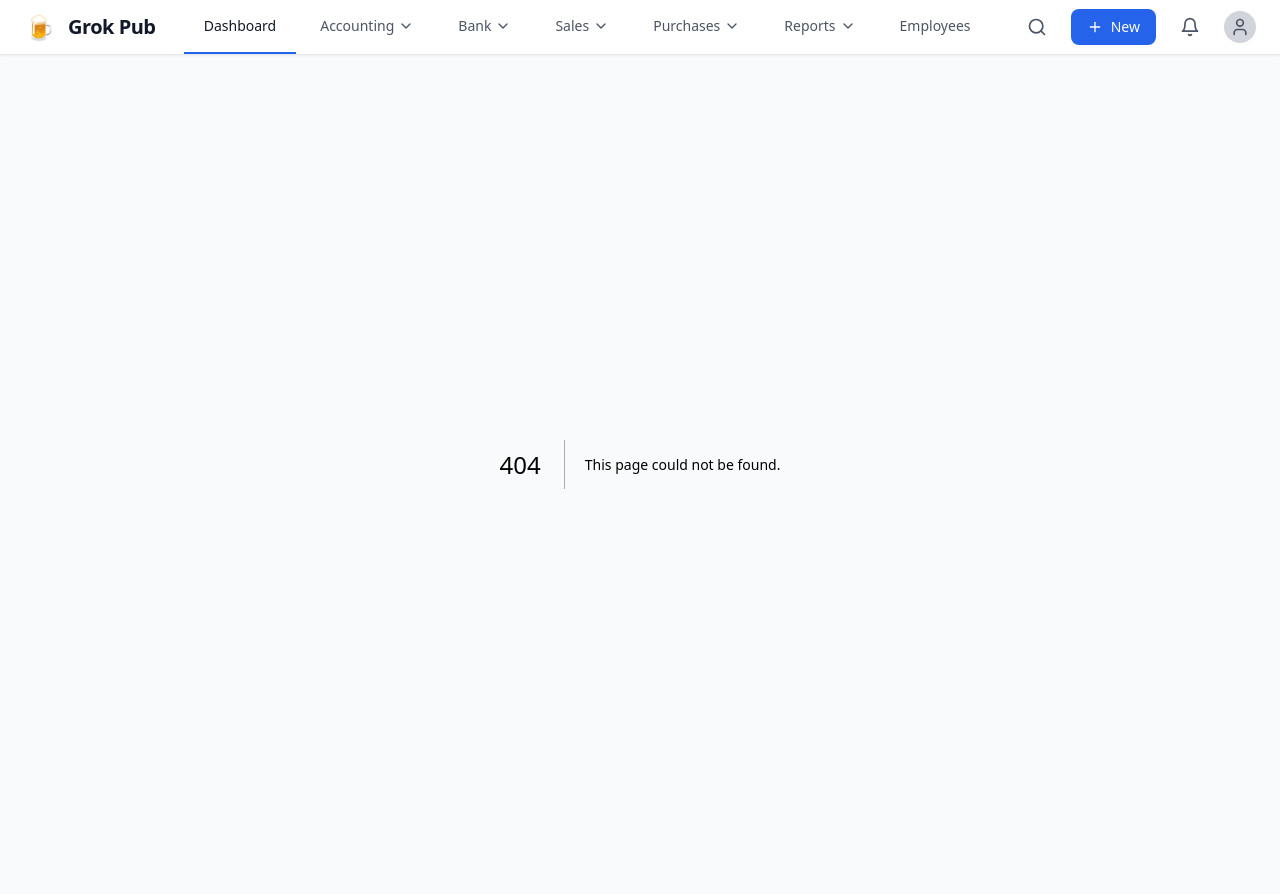
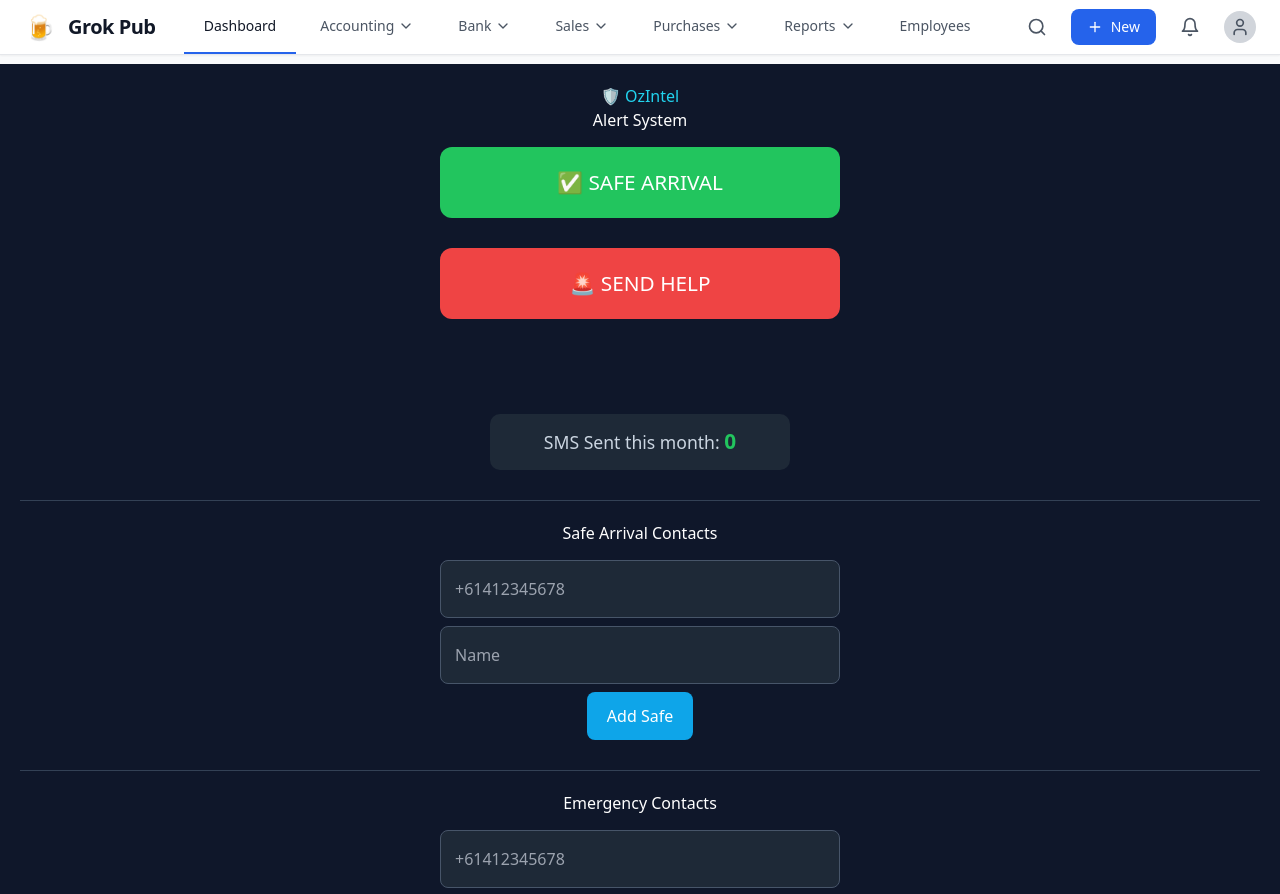
Before and after one commit to MattQuade/ozintel-minimal, a Next.js app: page / in a window 1280 px wide. Before the commit this address had no page. Shown: the top 894 px of the page. Before the commit the page ends 864 px from the top, so only its background shows below. Built offline with nearby package versions, Linux system fonts and the light colour scheme.

Commit message:
Create page.tsx

```diff
--- /dev/null
+++ b/src/app/page.tsx
@@ -0,0 +1,199 @@
+'use client';
+
+import { useState, useEffect } from 'react';
+
+type Contact = {
+  name: string;
+  phone: string;
+};
+
+export default function HomePage() {
+  const [safeContacts, setSafeContacts] = useState<Contact[]>([]);
+  const [emergencyContacts, setEmergencyContacts] = useState<Contact[]>([]);
+
+  const [safePhone, setSafePhone] = useState('');
+  const [safeName, setSafeName] = useState('');
+  const [emergencyPhone, setEmergencyPhone] = useState('');
+  const [emergencyName, setEmergencyName] = useState('');
+
+  const [status, setStatus] = useState('');
+  const [smsCount, setSmsCount] = useState(0);
+
+  useEffect(() => {
+    const loadedSafe = JSON.parse(localStorage.getItem('ozintel_safe_contacts') || '[]');
+    const loadedEmergency = JSON.parse(localStorage.getItem('ozintel_emergency_contacts') || '[]');
+    setSafeContacts(loadedSafe);
+    setEmergencyContacts(loadedEmergency);
+  }, []);
+
+  function saveContacts(safe: Contact[], emergency: Contact[]) {
+    setSafeContacts(safe);
+    setEmergencyContacts(emergency);
+    localStorage.setItem('ozintel_safe_contacts', JSON.stringify(safe));
+    localStorage.setItem('ozintel_emergency_contacts', JSON.stringify(emergency));
+  }
+
+  function addSafeContact() {
+    const phone = safePhone.trim();
+    const name = safeName.trim();
+    if (!phone || !name || phone === '+61412345678') {
+      alert("Please enter a valid phone number and name for the safe contact.");
+      return;
+    }
+    const updated = [...safeContacts, { name, phone }];
+    saveContacts(updated, emergencyContacts);
+    setSafePhone('');
+    setSafeName('');
+  }
+
+  function removeSafeContact(index: number) {
+    const updated = safeContacts.filter((_, i) => i !== index);
+    saveContacts(updated, emergencyContacts);
+  }
+
+  function addEmergencyContact() {
+    const phone = emergencyPhone.trim();
+    const name = emergencyName.trim();
+    if (!phone || !name || phone === '+61412345678') {
+      alert("Please enter a valid phone number and name for the emergency contact.");
+      return;
+    }
+    const updated = [...emergencyContacts, { name, phone }];
+    saveContacts(safeContacts, updated);
+    setEmergencyPhone('');
+    setEmergencyName('');
+  }
+
+  function removeEmergencyContact(index: number) {
+    const updated = emergencyContacts.filter((_, i) => i !== index);
+    saveContacts(safeContacts, updated);
+  }
+
+  async function sendSMSViaMessageMedia(recipientPhone: string, messageBody: string) {
+    try {
+      const response = await fetch('/api/send-sms', {
+        method: 'POST',
+        headers: { 'Content-Type': 'application/json' },
+        body: JSON.stringify({ phone: recipientPhone, message: messageBody })
+      });
+      return response.ok;
+    } catch (error) {
+      console.error("Network error connecting to SMS API:", error);
+      return false;
+    }
+  }
+
+  async function sendSafeArrival() {
+    if (safeContacts.length === 0) {
+      alert("No safe arrival contacts configured. Please add one first.");
+      return;
+    }
+
+    setStatus("Sending Safe Arrival alert via MessageMedia...");
+    let successCount = 0;
+    const message = "OzIntel Alert: I have arrived safely.";
+
+    for (const contact of safeContacts) {
+      const sent = await sendSMSViaMessageMedia(contact.phone, message);
+      if (sent) successCount++;
+    }
+
+    if (successCount > 0) {
+      setStatus("✅ Safe arrival alert sent successfully!");
+      alert(`Safe arrival alert successfully dispatched to ${successCount} contact(s)!`);
+      setSmsCount(prev => prev + 1);
+    } else {
+      setStatus("Failed to send SMS.");
+      alert("Failed to send SMS through the server backend. Check your MessageMedia configuration.");
+    }
+  }
+
+  async function sendEmergencyAlert() {
+    if (emergencyContacts.length === 0) {
+      alert("No emergency contacts configured. Please add one first.");
+      return;
+    }
+
+    setStatus("Dispatching Emergency alert...");
+
+    if (navigator.geolocation) {
+      navigator.geolocation.getCurrentPosition((position) => {
+        const lat = position.coords.latitude;
+        const lon = position.coords.longitude;
+        executeEmergencyDispatch(`🚨 EMERGENCY! I need help. Location: https://maps.google.com/?q=${lat},${lon}`);
+      }, () => {
+        executeEmergencyDispatch("🚨 EMERGENCY! I need immediate assistance.");
+      });
+    } else {
+      executeEmergencyDispatch("🚨 EMERGENCY! I need immediate assistance.");
+    }
+  }
+
+  async function executeEmergencyDispatch(message: string) {
+    let successCount = 0;
+    for (const contact of emergencyContacts) {
+      const sent = await sendSMSViaMessageMedia(contact.phone, message);
+      if (sent) successCount++;
+    }
+
+    if (successCount > 0) {
+      setStatus("🚨 Emergency alert dispatched!");
+      alert(`🚨 Emergency alert sent to ${successCount} contact(s)!`);
+      setSmsCount(prev => prev + 1);
+    } else {
+      setStatus("Failed to dispatch emergency SMS.");
+      alert("Failed to dispatch emergency SMS through the server backend.");
+    }
+  }
+
+  return (
+    <div style={{ fontFamily: 'system-ui', background: '#0f172a', color: 'white', textAlign: 'center', padding: '20px', minHeight: '100vh' }}>
+      <h1 style={{ color: '#22d3ee' }}>🛡️ OzIntel</h1>
+      <p>Alert System</p>
+
+      <button onClick={sendSafeArrival} style={{ padding: '20px', fontSize: '1.3rem', margin: '15px', border: 'none', borderRadius: '12px', width: '90%', maxWidth: '400px', cursor: 'pointer', background: '#22c55e', color: 'white' }}>
+        ✅ SAFE ARRIVAL
+      </button>
+      <br />
+      <button onClick={sendEmergencyAlert} style={{ padding: '20px', fontSize: '1.3rem', margin: '15px', border: 'none', borderRadius: '12px', width: '90%', maxWidth: '400px', cursor: 'pointer', background: '#ef4444', color: 'white' }}>
+        🚨 SEND HELP
+      </button>
+
+      <p style={{ margin: '20px', fontSize: '1.1rem', minHeight: '40px', color: '#22c55e' }}>{status}</p>
+
+      <div style={{ background: '#1e2937', padding: '12px 20px', borderRadius: '10px', margin: '15px auto', maxWidth: '300px', fontSize: '1.1rem', color: '#cbd5e1' }}>
+        SMS Sent this month: <strong style={{ color: '#22c55e', fontSize: '1.3rem' }}>{smsCount}</strong>
+      </div>
+
+      <div style={{ margin: '30px 0', borderTop: '1px solid #334155', paddingTop: '20px' }}>
+        <h2>Safe Arrival Contacts</h2>
+        {safeContacts.map((contact, index) => (
+          <div key={index} style={{ background: '#334155', padding: '12px', margin: '10px auto', borderRadius: '8px', maxWidth: '400px', textAlign: 'left', display: 'flex', justifyContent: 'space-between', alignItems: 'center' }}>
+            <span>{contact.name} ({contact.phone})</span>
+            <button onClick={() => removeSafeContact(index)} style={{ background: '#dc3545', color: 'white', padding: '6px 12px', fontSize: '0.9rem', border: 'none', borderRadius: '5px', cursor: 'pointer' }}>Remove</button>
+          </div>
+        ))}
+        <div style={{ display: 'flex', flexDirection: 'column', alignItems: 'center', gap: '8px', marginTop: '15px' }}>
+          <input type="tel" placeholder="+61412345678" value={safePhone} onChange={e => setSafePhone(e.target.value)} style={{ width: '90%', maxWidth: '400px', padding: '16px 14px', borderRadius: '8px', border: '1px solid #475569', background: '#1e2937', color: 'white' }} />
+          <input type="text" placeholder="Name" value={safeName} onChange={e => setSafeName(e.target.value)} style={{ width: '90%', maxWidth: '400px', padding: '16px 14px', borderRadius: '8px', border: '1px solid #475569', background: '#1e2937', color: 'white' }} />
+          <button onClick={addSafeContact} style={{ padding: '12px 20px', fontSize: '1rem', background: '#0ea5e9', color: 'white', border: 'none', borderRadius: '8px', cursor: 'pointer' }}>Add Safe</button>
+        </div>
+      </div>
+
+      <div style={{ margin: '30px 0', borderTop: '1px solid #334155', paddingTop: '20px' }}>
+        <h2>Emergency Contacts</h2>
+        {emergencyContacts.map((contact, index) => (
+          <div key={index} style={{ background: '#334155', padding: '12px', margin: '10px auto', borderRadius: '8px', maxWidth: '400px', textAlign: 'left', display: 'flex', justifyContent: 'space-between', alignItems: 'center' }}>
+            <span>{contact.name} ({contact.phone})</span>
+            <button onClick={() => removeEmergencyContact(index)} style={{ background: '#dc3545', color: 'white', padding: '6px 12px', fontSize: '0.9rem', border: 'none', borderRadius: '5px', cursor: 'pointer' }}>Remove</button>
+          </div>
+        ))}
+        <div style={{ display: 'flex', flexDirection: 'column', alignItems: 'center', gap: '8px', marginTop: '15px' }}>
+          <input type="tel" placeholder="+61412345678" value={emergencyPhone} onChange={e => setEmergencyPhone(e.target.value)} style={{ width: '90%', maxWidth: '400px', padding: '16px 14px', borderRadius: '8px', border: '1px solid #475569', background: '#1e2937', color: 'white' }} />
+          <input type="text" placeholder="Name" value={emergencyName} onChange={e => setEmergencyName(e.target.value)} style={{ width: '90%', maxWidth: '400px', padding: '16px 14px', borderRadius: '8px', border: '1px solid #475569', background: '#1e2937', color: 'white' }} />
+          <button onClick={addEmergencyContact} style={{ padding: '12px 20px', fontSize: '1rem', background: '#0ea5e9', color: 'white', border: 'none', borderRadius: '8px', cursor: 'pointer' }}>Add Emergency</button>
+        </div>
+      </div>
+    </div>
+  );
+}
```
